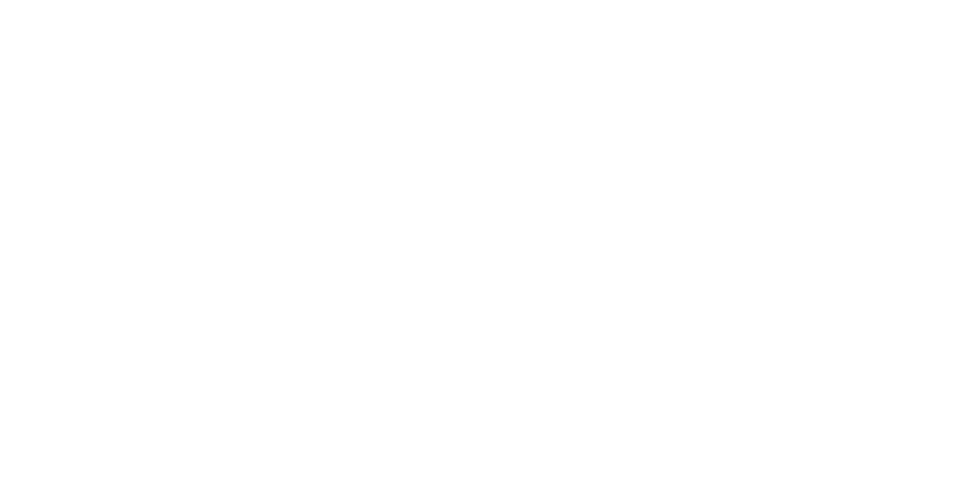
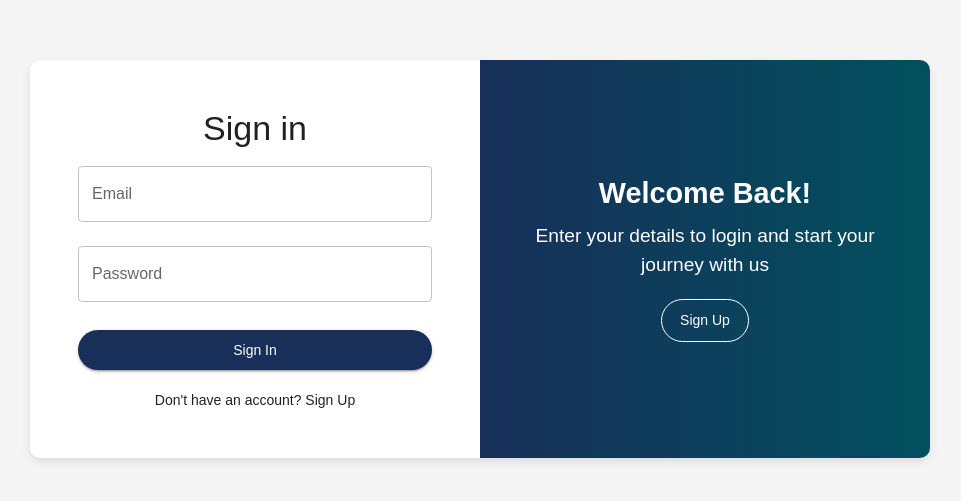
Before and after one commit to rajibdas51/jobportal, a Next.js app: page /login in a window 1280 px wide. Shown: the part 141-642 px from the top of the page, without its empty margins (160-1121 px from the left). Built offline with nearby package versions, Linux system fonts and the light colour scheme.

Commit message:
design sign in page

```diff
--- a/package.json
+++ b/package.json
@@ -23,6 +23,7 @@
     "react": "^19.0.0",
     "react-dom": "^19.0.0",
     "react-redux": "^9.2.0",
+    "react-toastify": "^11.0.3",
     "redux": "^5.0.1"
   }
 }
--- a/src/app/(auth)/login/login.module.css
+++ b/src/app/(auth)/login/login.module.css
@@ -2,24 +2,27 @@
   display: flex;
   justify-content: center;
   align-items: center;
-  height: 100vh;
+  min-height: 100vh;
+  padding: 20px;
 }
 
 .authBox {
   display: flex;
-  width: 800px;
+  width: 90%;
+  max-width: 900px;
   box-shadow: 0 4px 10px rgba(0, 0, 0, 0.1);
   border-radius: 10px;
   overflow: hidden;
-  position: relative;
+  background: white;
 }
 
 .formSection {
   flex: 1;
-  padding: 2rem;
-  background: white;
+  padding: 3rem;
   text-align: center;
-  transition: transform 0.6s ease-in-out, opacity 0.6s ease-in-out;
+  display: flex;
+  flex-direction: column;
+  justify-content: center;
 }
 
 .sidePanel {
@@ -28,58 +31,59 @@
   flex-direction: column;
   justify-content: center;
   align-items: center;
-  background: linear-gradient(90deg, #049669, #01505e);
+  background: linear-gradient(90deg, #182f59, #01505e);
   color: white;
-  padding: 2rem;
+  padding: 3rem;
   text-align: center;
-  transition: transform 0.6s ease-in-out, opacity 0.6s ease-in-out;
 }
 
-.formLeft {
-  transform: translateX(0);
-  opacity: 1;
+.sidePanel h4 {
+  font-size: 1.8rem;
+  font-weight: 600;
 }
 
-.formRight {
-  transform: translateX(100%);
-  opacity: 0;
+.sidePanel p {
+  font-size: 1.2rem;
+  margin-top: 10px;
 }
 
-.panelLeft {
-  transform: translateX(-100%);
-  opacity: 0;
+.button {
+  margin-top: 1rem;
+  padding: 12px;
+  font-size: 1.1rem;
+  text-transform: uppercase;
 }
 
-.panelRight {
-  transform: translateX(0);
-  opacity: 1;
+.toggleText {
+  margin-top: 1rem;
+  cursor: pointer;
 }
 
-.registerActive .formLeft {
-  transform: translateX(-100%);
-  opacity: 0;
+.sideButton {
+  background: green;
+  border: 1px solid white;
+  color: white !important;
+  cursor: pointer;
+  font-size: 1.2rem;
+  margin-top: 1rem;
+  padding: 10px 20px;
+  transition: all 0.3s ease;
 }
 
-.registerActive .formRight {
-  transform: translateX(0);
-  opacity: 1;
-}
-
-.registerActive .panelLeft {
-  transform: translateX(0);
-  opacity: 1;
-}
-
-.registerActive .panelRight {
-  transform: translateX(100%);
-  opacity: 0;
+.sideButton:hover {
+  background: rgba(255, 255, 255, 0.2);
 }
 
 @media (max-width: 768px) {
   .authBox {
     flex-direction: column;
+    max-width: 100%;
   }
   .sidePanel {
     display: none;
   }
 }
+
+.button {
+  padding: 15px 20px;
+}
--- a/src/app/(auth)/login/page.jsx
+++ b/src/app/(auth)/login/page.jsx
@@ -2,15 +2,75 @@
 import { useState } from 'react';
 import { TextField, Button, Typography, Container, Box } from '@mui/material';
 import styles from './login.module.css';
+import { useRouter } from 'next/navigation';
+import Link from 'next/link';
 
-const AuthPage = () => {
+const LoginPage = () => {
   const [isRegister, setIsRegister] = useState(false);
-
+  const router = useRouter();
   const toggleForm = () => {
-    setIsRegister(!isRegister);
+    //  setIsRegister(!isRegister);
   };
 
-  return <div>Hello</div>;
+  return (
+    <Container maxWidth='lg' className={styles.authContainer}>
+      <Box
+        className={`${styles.authBox} ${
+          isRegister ? styles.registerActive : ''
+        }`}
+      >
+        <Box className={`${styles.formSection} ${styles.formLeft}`}>
+          <Typography variant='h4' className={styles.title}>
+            Sign in
+          </Typography>
+          <TextField label='Email' name='email' margin='normal' size='md' />
+          <TextField
+            name='password'
+            label='Password'
+            type='password'
+            fullWidth
+            margin='normal'
+            size='md'
+          />
+
+          <Button
+            variant='contained'
+            color='primary'
+            fullWidth
+            sx={{ padding: '8px 18px', my: '20px' }}
+          >
+            Sign In
+          </Button>
+          <Typography
+            variant='body2'
+            className={styles.toggleText}
+            onClick={toggleForm}
+          >
+            <Link href='/register' underline='hover'>
+              Don't have an account? Sign Up
+            </Link>
+          </Typography>
+        </Box>
+        <Box className={`${styles.sidePanel} ${styles.panelRight}`}>
+          <Typography variant='h4'>Welcome Back!</Typography>
+          <Typography variant='body1' sx={{ fontSize: '2rem', mb: '20px' }}>
+            Enter your details to login and start your journey with us
+          </Typography>
+          <Button
+            sx={{
+              border: '1px solid #ffff',
+              color: '#182F59',
+              padding: '8px 18px',
+            }}
+            className={styles.sideButton}
+            onClick={() => router.push('/register')}
+          >
+            Sign Up
+          </Button>
+        </Box>
+      </Box>
+    </Container>
+  );
 };
 
-export default AuthPage;
+export default LoginPage;
--- a/src/app/(auth)/register/register.module.css
+++ b/src/app/(auth)/register/register.module.css
@@ -2,24 +2,27 @@
   display: flex;
   justify-content: center;
   align-items: center;
-  height: 100vh;
+  min-height: 100vh;
+  padding: 20px;
 }
 
 .authBox {
   display: flex;
-  width: 800px;
+  width: 90%;
+  max-width: 900px;
   box-shadow: 0 4px 10px rgba(0, 0, 0, 0.1);
   border-radius: 10px;
   overflow: hidden;
-  position: relative;
+  background: white;
 }
 
 .formSection {
   flex: 1;
-  padding: 2rem;
-  background: white;
+  padding: 3rem;
   text-align: center;
-  transition: transform 0.6s ease-in-out, opacity 0.6s ease-in-out;
+  display: flex;
+  flex-direction: column;
+  justify-content: center;
 }
 
 .sidePanel {
@@ -28,56 +31,53 @@
   flex-direction: column;
   justify-content: center;
   align-items: center;
-  background: linear-gradient(90deg, #049669, #01505e);
+  background: linear-gradient(90deg, #182f59, #01505e);
   color: white;
-  padding: 2rem;
+  padding: 3rem;
   text-align: center;
-  transition: transform 0.6s ease-in-out, opacity 0.6s ease-in-out;
 }
 
-.formLeft {
-  transform: translateX(0);
-  opacity: 1;
+.sidePanel h4 {
+  font-size: 1.8rem;
+  font-weight: 600;
 }
 
-.formRight {
-  transform: translateX(100%);
-  opacity: 0;
+.sidePanel p {
+  font-size: 1.2rem;
+  margin-top: 10px;
 }
 
-.panelLeft {
-  transform: translateX(-100%);
-  opacity: 0;
+.button {
+  margin-top: 1rem;
+  padding: 12px;
+  font-size: 1.1rem;
+  text-transform: uppercase;
 }
 
-.panelRight {
-  transform: translateX(0);
-  opacity: 1;
+.toggleText {
+  margin-top: 1rem;
+  cursor: pointer;
 }
 
-.registerActive .formLeft {
-  transform: translateX(-100%);
-  opacity: 0;
+.sideButton {
+  background: green;
+  border: 1px solid white;
+  color: white !important;
+  cursor: pointer;
+  font-size: 1.2rem;
+  margin-top: 1rem;
+  padding: 10px 20px;
+  transition: all 0.3s ease;
 }
 
-.registerActive .formRight {
-  transform: translateX(0);
-  opacity: 1;
-}
-
-.registerActive .panelLeft {
-  transform: translateX(0);
-  opacity: 1;
-}
-
-.registerActive .panelRight {
-  transform: translateX(100%);
-  opacity: 0;
+.sideButton:hover {
+  background: rgba(255, 255, 255, 0.2);
 }
 
 @media (max-width: 768px) {
   .authBox {
     flex-direction: column;
+    max-width: 100%;
   }
   .sidePanel {
     display: none;
--- a/src/app/layout.js
+++ b/src/app/layout.js
@@ -4,6 +4,7 @@
 import ReduxProvider from '@/components/provider/ReduxProvider';
 
 import MUIThemeProvider from '@/components/provider/ThemeProvider';
+import { ToastContainer } from 'react-toastify';
 
 const geistSans = Geist({
   variable: '--font-geist-sans',
@@ -22,9 +23,12 @@
         suppressHydrationWarning={true}
         className={`${geistSans.variable} ${geistMono.variable}`}
       >
-        <ReduxProvider>
-          <MUIThemeProvider>{children}</MUIThemeProvider>
-        </ReduxProvider>
+        <MUIThemeProvider>
+          <ReduxProvider>
+            {children}
+            <ToastContainer position='top-right' />
+          </ReduxProvider>
+        </MUIThemeProvider>
       </body>
     </html>
   );
--- a/src/components/provider/ReduxProvider.jsx
+++ b/src/components/provider/ReduxProvider.jsx
@@ -6,8 +6,11 @@
 
 function ReduxProvider({ children }) {
   const [mounted, setMounted] = useState(false);
+  useEffect(() => {
+    setMounted(true);
+  }, []);
   if (mounted) {
-    return <Provider stroe={store}>{children}</Provider>;
+    return <Provider store={store}>{children}</Provider>;
   }
 }
 
--- a/src/components/provider/ThemeProvider.jsx
+++ b/src/components/provider/ThemeProvider.jsx
@@ -1,7 +1,14 @@
 'use client';
 import { ThemeProvider } from '@mui/material/styles';
 import theme from '@/theme/theme';
+import CssBaseline from '@mui/material/CssBaseline'; // For CSS resets
 
 export default function MUIThemeProvider({ children }) {
-  return <ThemeProvider theme={theme}>{children}</ThemeProvider>;
+  return (
+    <ThemeProvider theme={theme}>
+      {' '}
+      <CssBaseline /> {/* MUI CSS resets */}
+      {children}
+    </ThemeProvider>
+  );
 }
--- a/src/redux/loaderSlice.js
+++ b/src/redux/loaderSlice.js
@@ -13,4 +13,5 @@
 });
 
 export const { setIsLoading } = loaderSlice.actions;
+
 export default loaderSlice.reducer;
--- a/src/theme/theme.js
+++ b/src/theme/theme.js
@@ -4,7 +4,7 @@
 const theme = createTheme({
   palette: {
     primary: {
-      main: '#049669', // Change primary color
+      main: '#182F59', // Change primary color
     },
     secondary: {
       main: '#ff8e53', // Change secondary color
@@ -15,12 +15,6 @@
   },
   typography: {
     fontFamily: 'Arial, sans-serif', // Customize font
-    h1: {
-      fontWeight: 700,
-    },
-    body1: {
-      fontSize: '2.5rem',
-    },
   },
   components: {
     MuiButton: {
```
Also changed, not shown: src/app/(auth)/register/page.jsx (+32 -44 lines), 1 other file (tests, documents, lock files or other folders).
